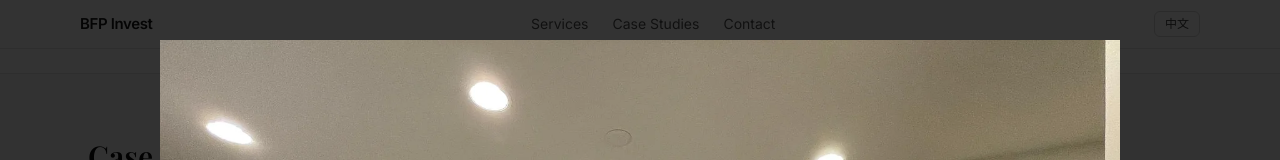
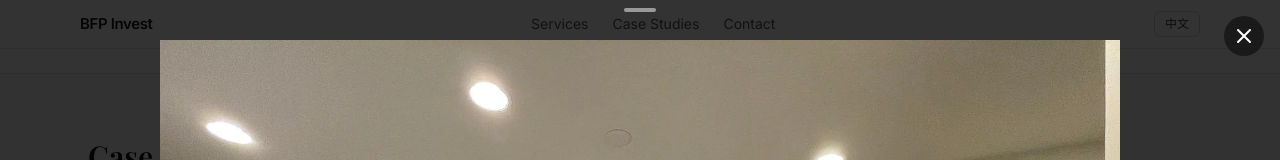
Before and after one commit to lockezhou18/bfp, a Next.js app: page / in a window 1280 px wide. Both pictures are taken after a click on the element 358 px from the left and 1188 px from the top of the page. Shown: the part 788-948 px from the top of the page. Built offline with nearby package versions, Linux system fonts and the light colour scheme; a web font is replaced by a local one.

Commit message:
fix image close issue.

```diff
--- a/src/components/HomeContent.tsx
+++ b/src/components/HomeContent.tsx
@@ -10,6 +10,8 @@ export default function HomeContent() {
   const [case1ImgOk, setCase1ImgOk] = useState(true);
   const [case2ImgOk, setCase2ImgOk] = useState(true);
   const [lightbox, setLightbox] = useState<{ src: string; alt: string } | null>(null);
+  const [touchStart, setTouchStart] = useState<number | null>(null);
+  const [touchEnd, setTouchEnd] = useState<number | null>(null);
 
   useEffect(() => {
     const onKey = (e: KeyboardEvent) => {
@@ -17,9 +19,34 @@ export default function HomeContent() {
     };
     if (lightbox) {
       window.addEventListener("keydown", onKey);
+      // Prevent body scroll when lightbox is open
+      document.body.style.overflow = 'hidden';
+    } else {
+      document.body.style.overflow = 'unset';
     }
-    return () => window.removeEventListener("keydown", onKey);
+    return () => {
+      window.removeEventListener("keydown", onKey);
+      document.body.style.overflow = 'unset';
+    };
   }, [lightbox]);
+
+  const handleTouchStart = (e: React.TouchEvent) => {
+    setTouchEnd(null);
+    setTouchStart(e.targetTouches[0].clientY);
+  };
+
+  const handleTouchMove = (e: React.TouchEvent) => {
+    setTouchEnd(e.targetTouches[0].clientY);
+  };
+
+  const handleTouchEnd = () => {
+    if (!touchStart || !touchEnd) return;
+    const distance = touchStart - touchEnd;
+    const isUpSwipe = distance > 50;
+    if (isUpSwipe) {
+      setLightbox(null);
+    }
+  };
   return (
     <main className="min-h-screen font-sans">
       {/* 1) HEAD / HERO */}
@@ -129,8 +156,41 @@ export default function HomeContent() {
           onClick={() => setLightbox(null)}
           role="dialog"
           aria-modal="true"
+          onTouchStart={handleTouchStart}
+          onTouchMove={handleTouchMove}
+          onTouchEnd={handleTouchEnd}
         >
-          <div className="relative h-[90vh] w-[90vw] max-w-6xl" onClick={(e) => e.stopPropagation()}>
+          {/* Close button */}
+          <button
+            onClick={() => setLightbox(null)}
+            className="absolute top-4 right-4 z-10 flex h-10 w-10 items-center justify-center rounded-full bg-black/50 text-white hover:bg-black/70 focus:outline-none focus:ring-2 focus:ring-white/50"
+            aria-label="Close image"
+          >
+            <svg
+              className="h-6 w-6"
+              fill="none"
+              stroke="currentColor"
+              viewBox="0 0 24 24"
+              xmlns="http://www.w3.org/2000/svg"
+            >
+              <path
+                strokeLinecap="round"
+                strokeLinejoin="round"
+                strokeWidth={2}
+                d="M6 18L18 6M6 6l12 12"
+              />
+            </svg>
+          </button>
+
+          {/* Swipe indicator for mobile */}
+          <div className="absolute top-2 left-1/2 transform -translate-x-1/2 z-10">
+            <div className="h-1 w-8 rounded-full bg-white/50"></div>
+          </div>
+
+          <div
+            className="relative h-[90vh] w-[90vw] max-w-6xl"
+            onClick={(e) => e.stopPropagation()}
+          >
             <Image src={lightbox.src} alt={lightbox.alt || "case image"} fill className="object-contain" />
           </div>
         </div>
```
